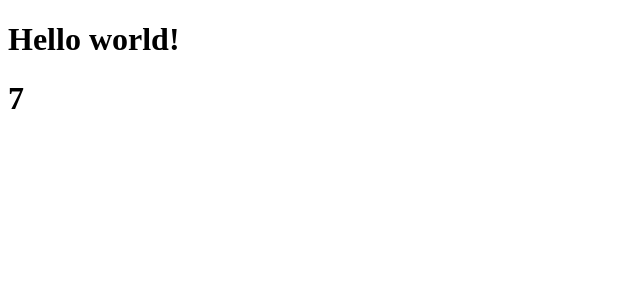
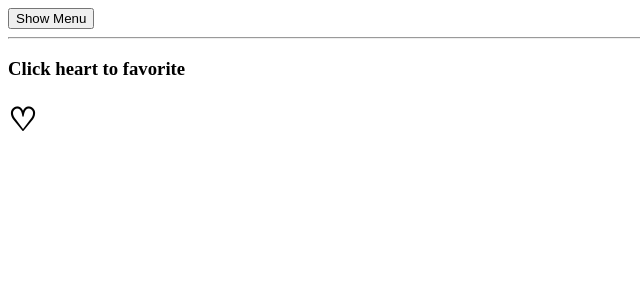
Before and after one commit to melxincognito/scrimba-excersises, a React (Create React App) app: page / in a window 1280 px wide. Shown: the top 300 px of the page, without its empty margins (0-640 px from the left). Built offline with nearby package versions, Linux system fonts and the light colour scheme.

Commit message:
organized stuff. finished HOCs

```diff
--- a/package.json
+++ b/package.json
@@ -9,7 +9,7 @@
     "prop-types": "^15.8.1",
     "react": "^17.0.2",
     "react-dom": "^17.0.2",
-    "react-scripts": "5.0.0",
+    "react-scripts": "^5.0.0",
     "web-vitals": "^2.1.3"
   },
   "scripts": {
--- a/src/App.js
+++ b/src/App.js
@@ -1,21 +1,15 @@
-import "./App.css";
+import React from "react";
+import Menu from "./components/hoc/Menu";
+import Favorite from "./components/hoc/Favorite";
 
-import { withFavoriteNumber } from "./components/withFavoriteNumber";
-
-function App(props) {
-  console.log(props);
-
+function App() {
   return (
     <div>
-      <h1>Hello world! </h1>
-      <h1> {props.favoriteNumber} </h1>
+      <Menu />
+      <hr />
+      <Favorite />
     </div>
   );
 }
 
-const FavoriteNumberHOC = withFavoriteNumber(App);
-export default FavoriteNumberHOC;
-
-// Reference favoriteNumber as the props in order to have it display on the screen.
-// Not { withFavoriteNumber.props } or { props.withFavoriteNumber }
-// Reference the actual prop you NAMED inside of the HOC
+export default App;
--- /dev/null
+++ b/src/HOCS/withToggler.js
@@ -0,0 +1,31 @@
+import React, { Component } from "react";
+
+// HOC is a function that takes a component as a parameter
+// and returns a new component wrapping the goven component
+// and supercharges it by giving it extra capabilities
+
+class Toggler extends Component {
+  state = {
+    on: false,
+  };
+
+  toggle = () => {
+    this.setState((prevState) => {
+      return {
+        on: !prevState.on,
+      };
+    });
+  };
+
+  render() {
+    const Component = this.props.component;
+    return (
+      <Component on={this.state.on} toggle={this.toggle} {...this.props} />
+    );
+  }
+}
+export function withToggler(component) {
+  return function (props) {
+    return <Toggler component={component} {...props} />;
+  };
+}
--- /dev/null
+++ b/src/components/hoc/Favorite.js
@@ -0,0 +1,17 @@
+import React, { Component } from "react";
+import { withToggler } from "../../HOCS/withToggler";
+
+class Favorite extends Component {
+  render() {
+    return (
+      <div>
+        <h3>Click heart to favorite</h3>
+        <h1>
+          <span onClick={this.props.toggle}>{this.props.on ? "❤️" : "♡"}</span>
+        </h1>
+      </div>
+    );
+  }
+}
+const SuperchargedFavoriteComponent = withToggler(Favorite);
+export default SuperchargedFavoriteComponent;
--- /dev/null
+++ b/src/components/hoc/Menu.js
@@ -0,0 +1,24 @@
+import React, { Component } from "react";
+import { withToggler } from "../../HOCS/withToggler";
+
+class Menu extends Component {
+  render() {
+    return (
+      <div>
+        <button onClick={this.props.toggle}>
+          {this.props.on ? "Hide" : "Show"} Menu
+        </button>
+        <nav style={{ display: this.props.on ? "block" : "none" }}>
+          <h6>Signed in as MelXIncognito</h6>
+          <a> Your Profile</a>
+          <a> Your Repos</a>
+          <a> Your Stars</a>
+          <a> Your Gists </a>
+        </nav>
+      </div>
+    );
+  }
+}
+
+const SuperchargedMenuComponent = withToggler(Menu);
+export default SuperchargedMenuComponent;
```
Also changed, not shown: src/components/hoc/withExtraPropAdded.js (renamed from src/components/withExtraPropAdded.js), src/components/hoc/withFavoriteNumber.js (renamed from src/components/withFavoriteNumber.js), src/components/hoc/withPointlessHOC.js (renamed from src/components/withPointlessHOC.js), 1 other file (tests, documents, lock files or other folders).
